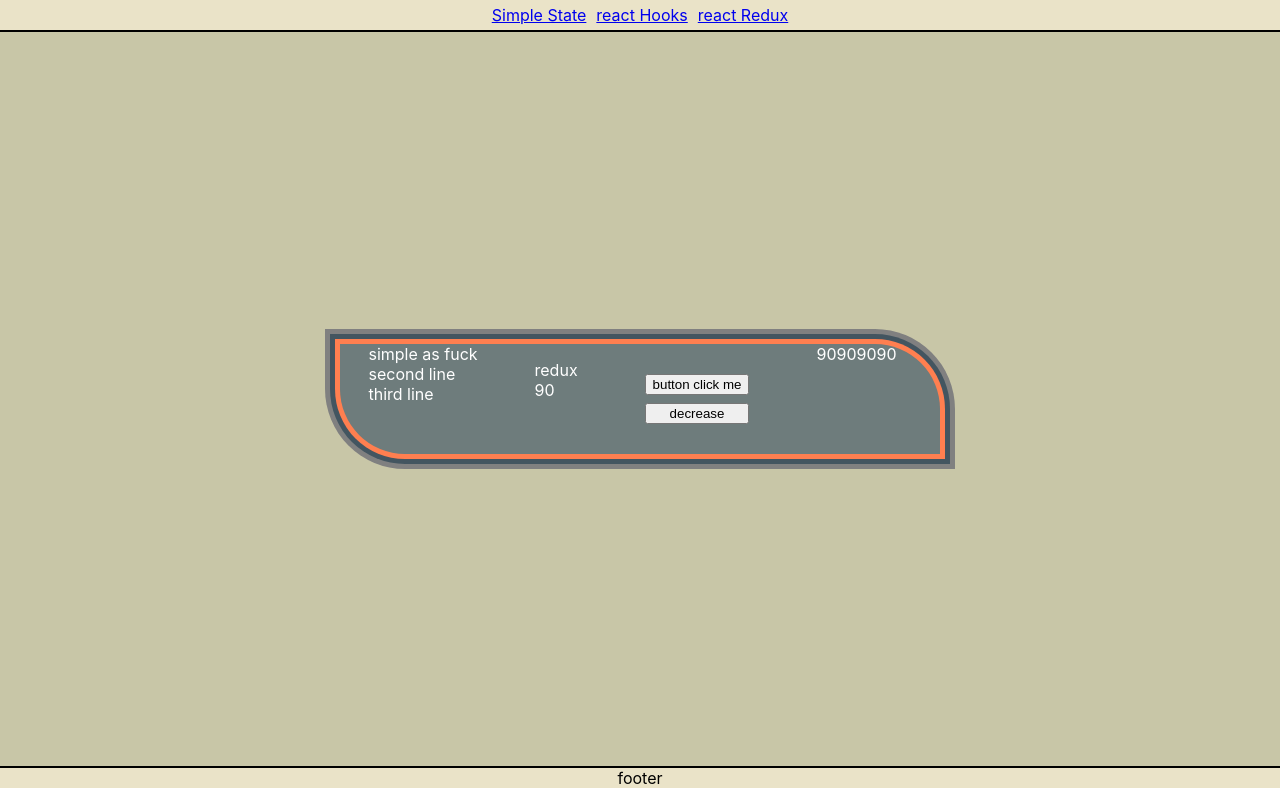
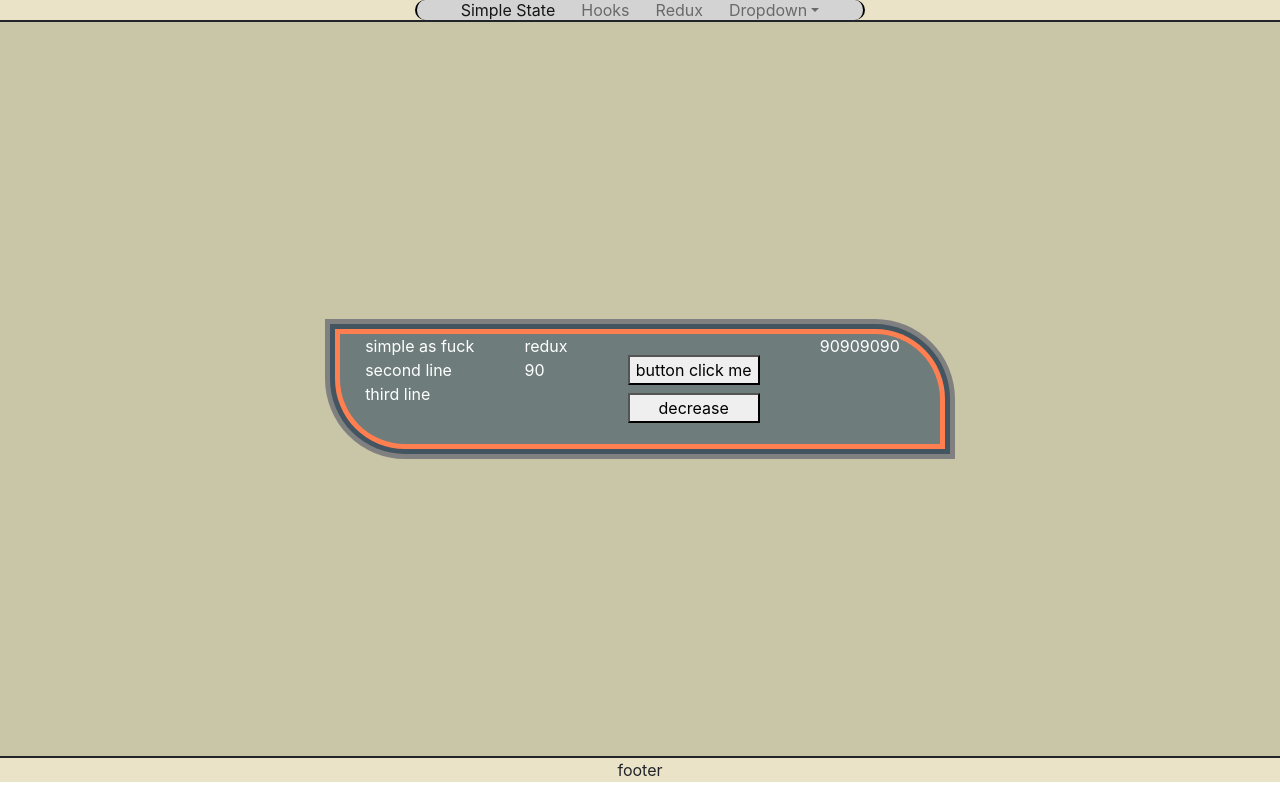
Before and after one commit to IlyaMrz/JS, a React (Create React App) app in the folder mypholio/: page /reactredux in a window 1280 px wide. Built offline with nearby package versions, Linux system fonts and the light colour scheme.

Commit message:
bootstrap nav bar restyled

```diff
--- a/mypholio/package.json
+++ b/mypholio/package.json
@@ -6,8 +6,10 @@
     "@testing-library/jest-dom": "^5.11.9",
     "@testing-library/react": "^11.2.5",
     "@testing-library/user-event": "^12.8.3",
+    "bootstrap": "^4.6.0",
     "node-sass": "^5.0.0",
     "react": "^17.0.1",
+    "react-bootstrap": "^1.5.2",
     "react-dom": "^17.0.1",
     "react-redux": "^7.2.2",
     "react-router-dom": "^5.2.0",
--- a/mypholio/public/index.html
+++ b/mypholio/public/index.html
@@ -9,6 +9,7 @@
       name="description"
       content="Web site created using create-react-app"
     />
+    <!-- <link rel="stylesheet" href="https://stackpath.bootstrapcdn.com/bootstrap/4.4.1/css/bootstrap.min.css" integrity="sha384-Vkoo8x4CGsO3+Hhxv8T/Q5PaXtkKtu6ug5TOeNV6gBiFeWPGFN9MuhOf23Q9Ifjh" crossorigin="anonymous"> -->
     <link rel="apple-touch-icon" href="%PUBLIC_URL%/logo192.png" />
     <!--
       manifest.json provides metadata used when your web app is installed on a
@@ -39,5 +40,6 @@
       To begin the development, run `npm start` or `yarn start`.
       To create a production bundle, use `npm run build` or `yarn build`.
     -->
+    <script src="https://cdn.jsdelivr.net/npm/bootstrap@5.0.0-beta2/dist/js/bootstrap.bundle.min.js" integrity="sha384-b5kHyXgcpbZJO/tY9Ul7kGkf1S0CWuKcCD38l8YkeH8z8QjE0GmW1gYU5S9FOnJ0" crossorigin="anonymous"></script>
   </body>
 </html>
--- /dev/null
+++ b/mypholio/src/components/nav.js
@@ -0,0 +1,41 @@
+// import React from 'react';
+import { Link } from 'react-router-dom';
+// import { form } from 'react-bootstrap';
+
+const NavHeader = () => {
+    return <nav class="navbar navbar-expand-lg navbar-light" style={{"height":"20px","background-color": "lightgrey", "border-radius":'35px', "border-left":"2px solid black", "border-right":"2px solid black"}}>
+    <div class="container-fluid">
+      <button class="navbar-toggler" type="button" data-bs-toggle="collapse" data-bs-target="#navbarSupportedContent" aria-controls="navbarSupportedContent" aria-expanded="false" aria-label="Toggle navigation">
+        <span class="navbar-toggler-icon"></span>
+      </button>
+      <div class="collapse navbar-collapse" id="navbarSupportedContent">
+        <ul class="navbar-nav me-auto mb-2 mb-lg-0">
+          <li class="nav-item">
+            <Link class="nav-link active" aria-current="page" to="/">Simple State</Link>
+          </li>
+          <li class="nav-item">
+            <Link class="nav-link" to="/reacthooks">Hooks</Link>
+          </li>
+          <li class="nav-item">
+            <Link class="nav-link" to="/reactredux">Redux</Link>
+          </li>
+          <li class="nav-item dropdown">
+            <a class="nav-link dropdown-toggle" href="/#" id="navbarDropdown" role="button" data-bs-toggle="dropdown" aria-expanded="false">
+              Dropdown
+            </a>
+            <ul class="dropdown-menu" aria-labelledby="navbarDropdown" style={{"background-color": "#eae3c8"}}>
+              <li><Link class="nav-link" to="/" style={{"background-color": "lightgrey"}}>Simple State</Link></li>
+              <li><hr class="dropdown-divider" /></li>
+              <li><Link class="nav-link" to="/reacthooks" style={{"background-color": "lightgrey"}}>Hooks</Link></li>
+              <li><hr class="dropdown-divider" /></li>
+              <li><Link class="nav-link" to="/reactredux" style={{"background-color": "lightgrey"}}>Redux</Link></li>
+            </ul>
+          </li>
+        </ul>
+      </div>
+    </div>
+  </nav>
+}
+
+
+export default NavHeader;
--- a/mypholio/src/components/simpleStateEl.jsx
+++ b/mypholio/src/components/simpleStateEl.jsx
@@ -1,6 +1,7 @@
 //simple state
 import React from 'react';
 import "./states.scss";
+
 class SimpleStateEl extends React.Component {
     constructor() {
         super();
--- a/mypholio/src/index.js
+++ b/mypholio/src/index.js
@@ -6,6 +6,7 @@ import reportWebVitals from './reportWebVitals';
 // import MainPage from './components/main';
 import { Provider } from 'react-redux';
 import { store } from './redux/store';
+import 'bootstrap/dist/css/bootstrap.min.css';
 
 ReactDOM.render(
   <Provider store={store}>
--- a/mypholio/src/page/mainPage.js
+++ b/mypholio/src/page/mainPage.js
@@ -2,7 +2,8 @@ import React from 'react';
 import SimpleStateEl from '../components/simpleStateEl';
 import HooksEl from '../components/hooksEl';
 import ReduxEl from '../components/reduxEl';
-import {  BrowserRouter as Router, Route, Switch, Link } from 'react-router-dom';
+import NavHeader from '../components/nav';
+import {  BrowserRouter as Router, Route, Switch} from 'react-router-dom';
 
 
 function MainPage() {
@@ -10,9 +11,10 @@ function MainPage() {
         <div style={{height:"91.7%"}}>
         <Router>
             <div className="nav">
-                <Link to="/">Simple State</Link>
+                <NavHeader />
+                {/* <Link to="/">Simple State</Link>
                 <Link to="reacthooks">react Hooks</Link>
-                <Link to="reactredux">react Redux</Link>
+                <Link to="reactredux">react Redux</Link> */}
             </div>
             <Switch>
                 <Route exact path="/" component={SimpleStateEl} />
```
Also changed, not shown: 1 other file (tests, documents, lock files or other folders).
